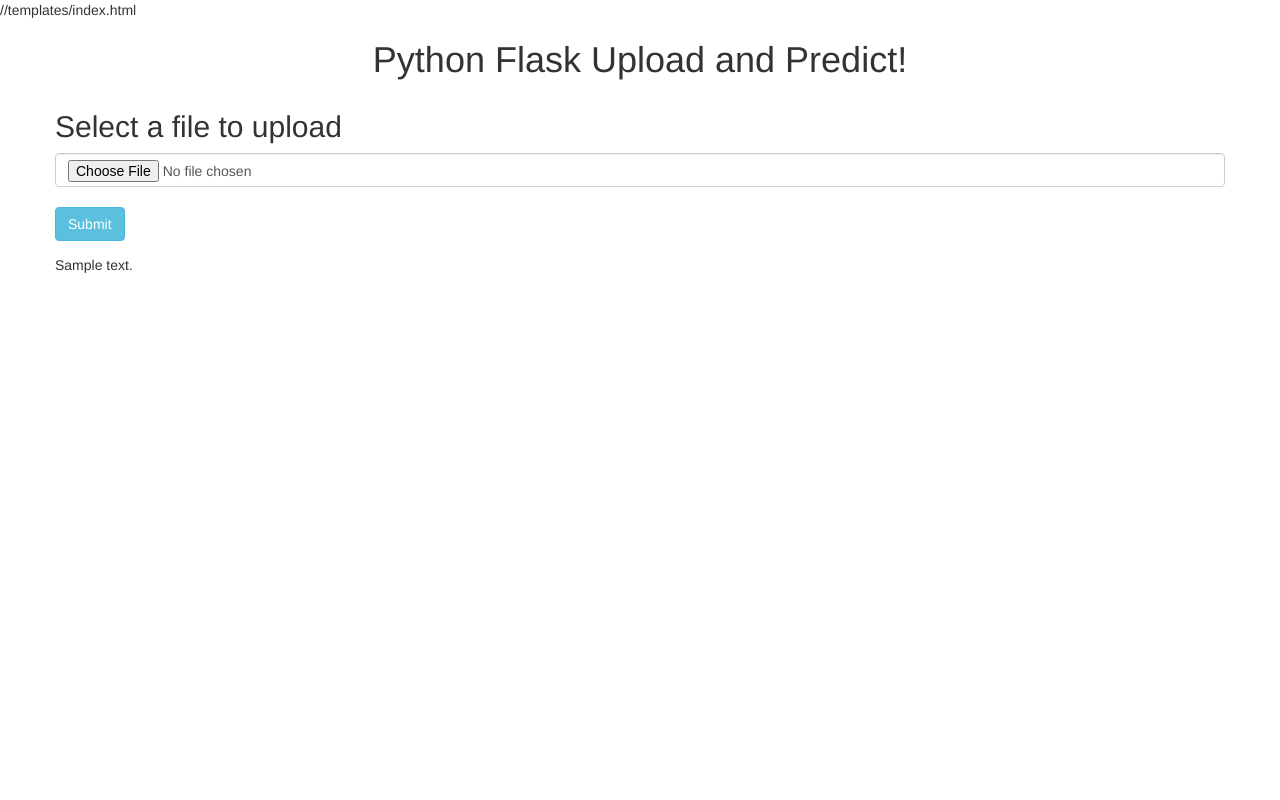
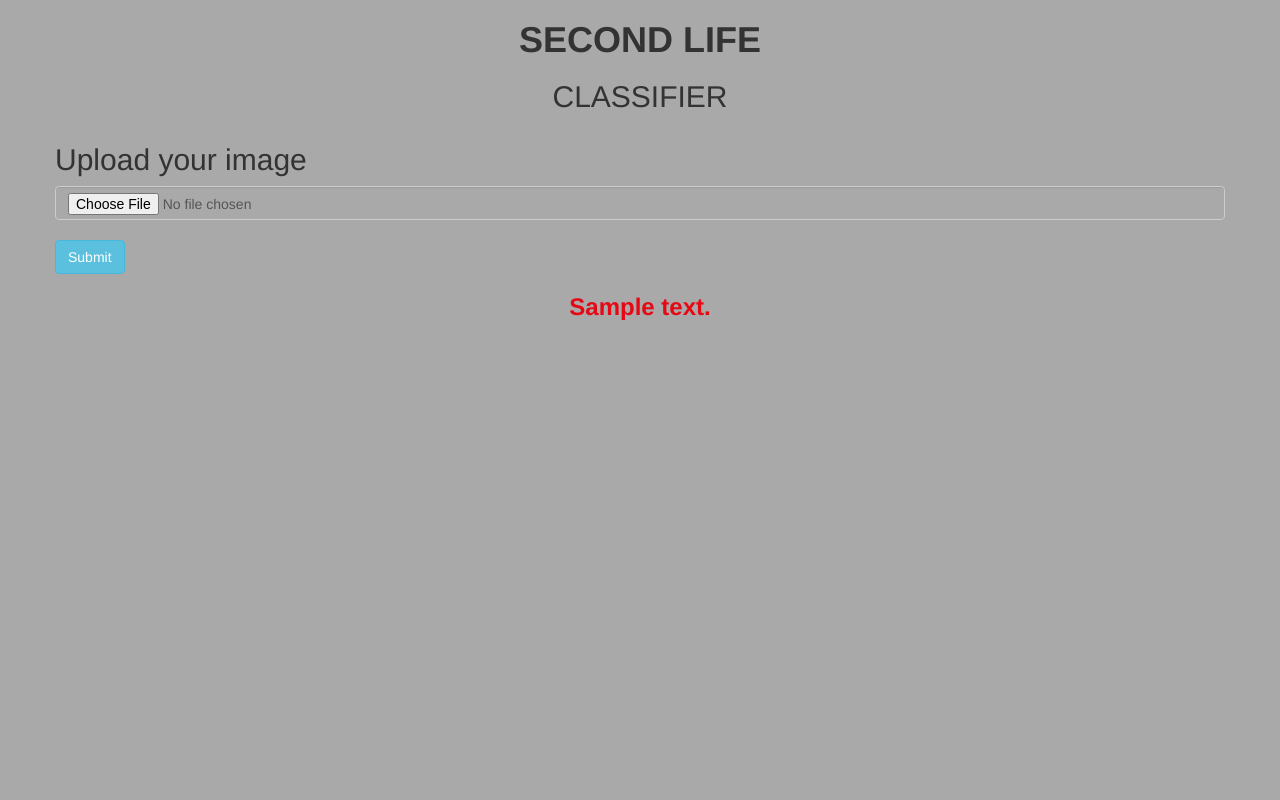
Before and after one commit to sumerian12345/second_life, a Flask app: template Templates/index.html in a window 1280 px wide. Run offline with Flask 2, Linux system fonts and the light colour scheme; the template is opened without the code that fills it: most values are stand-ins (such as "Sample title", 1, 10 or a date in 2020); some libraries are stand-ins or nearby versions.

Commit message:
fggfgfgf

```diff
--- a/Templates/index.html
+++ b/Templates/index.html
@@ -1,15 +1,16 @@
-//templates/index.html
+<!--//templates/index.html-->
 <html>
 <head>
-<title>Python Flask Upload and Predict!</title>
+<title>Python Flask Upload and Predict</title>
 <link rel="stylesheet" href="https://maxcdn.bootstrapcdn.com/bootstrap/3.3.6/css/bootstrap.min.css" />
 <script src="https://ajax.googleapis.com/ajax/libs/jquery/3.1.0/jquery.min.js"></script>
 </head>
-<body>
-<p><h1 align="center">Python Flask Upload and Predict!</h1></p>
+<body style="background-color: darkgrey;" style="font-family: Arial;">
+<p><h1 align="center"><b>SECOND LIFE</b></h1></p>
+<p><h2 align="center">CLASSIFIER</h2></p>
 <div class="container">
 <div class="row">
-    <h2>Select a file to upload</h2>
+    <h2>Upload your image</h2>
     <p>
         {% with messages = get_flashed_messages() %}
           {% if messages %}
@@ -22,21 +23,21 @@
         {% endwith %}
     </p>
     {% if filename %}
-        <div>
-            <img src="{{ url_for('display_image', filename=filename) }}">
+        <div align="center">
+            <img src="{{ url_for('display_image', filename=filename) }}" style="width:auto;height:600px">
         </div>
     {% endif %}
     <form method="post" action="/" enctype="multipart/form-data">
         <dl>
             <p>
-                <input type="file" name="file" class="form-control" autocomplete="off" required>
+                <input style="background-color: darkgrey;" type="file" name="file" class="form-control" autocomplete="off" required>
             </p>
         </dl>
         <p>
             <input type="submit" value="Submit" class="btn btn-info">
         </p>
     </form>
-<p>{{ prediction_text }}</p>
+<p><h3 align="center" style="color: #E50914;"><b>{{ prediction_text }}</b></h3></p>
 </div>
 </div>
 </body>
--- /dev/null
+++ b/Video/desktop.ini
@@ -0,0 +1,4 @@
+[.ShellClassInfo]
+InfoTip=This folder is shared online.
+IconFile=C:\Program Files\Google\Drive\googledrivesync.exe
+IconIndex=16
```
Also changed, not shown: static/uploads/6437.jpg (deleted), static/uploads/N2186.jpg (added), 1 other file.
